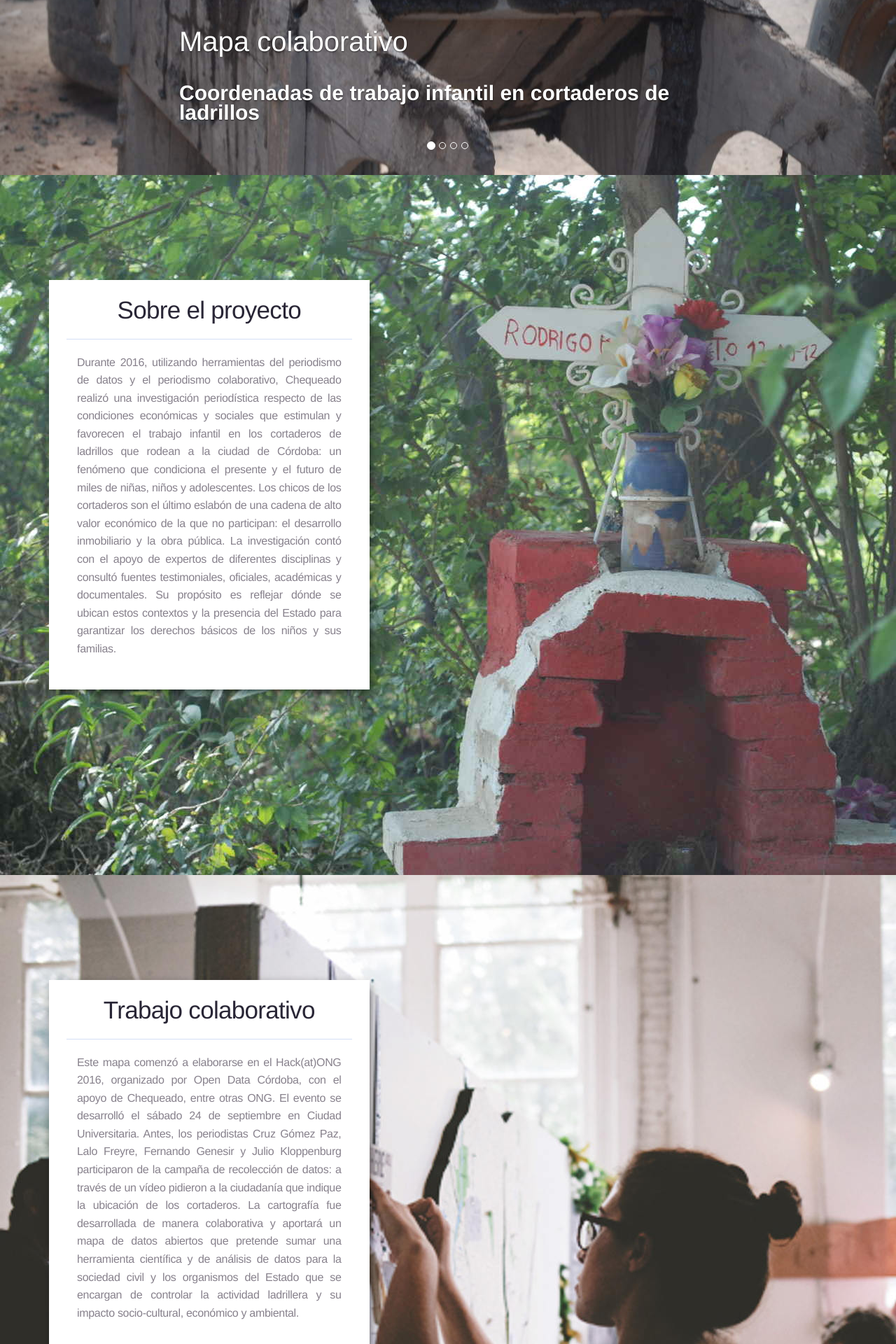
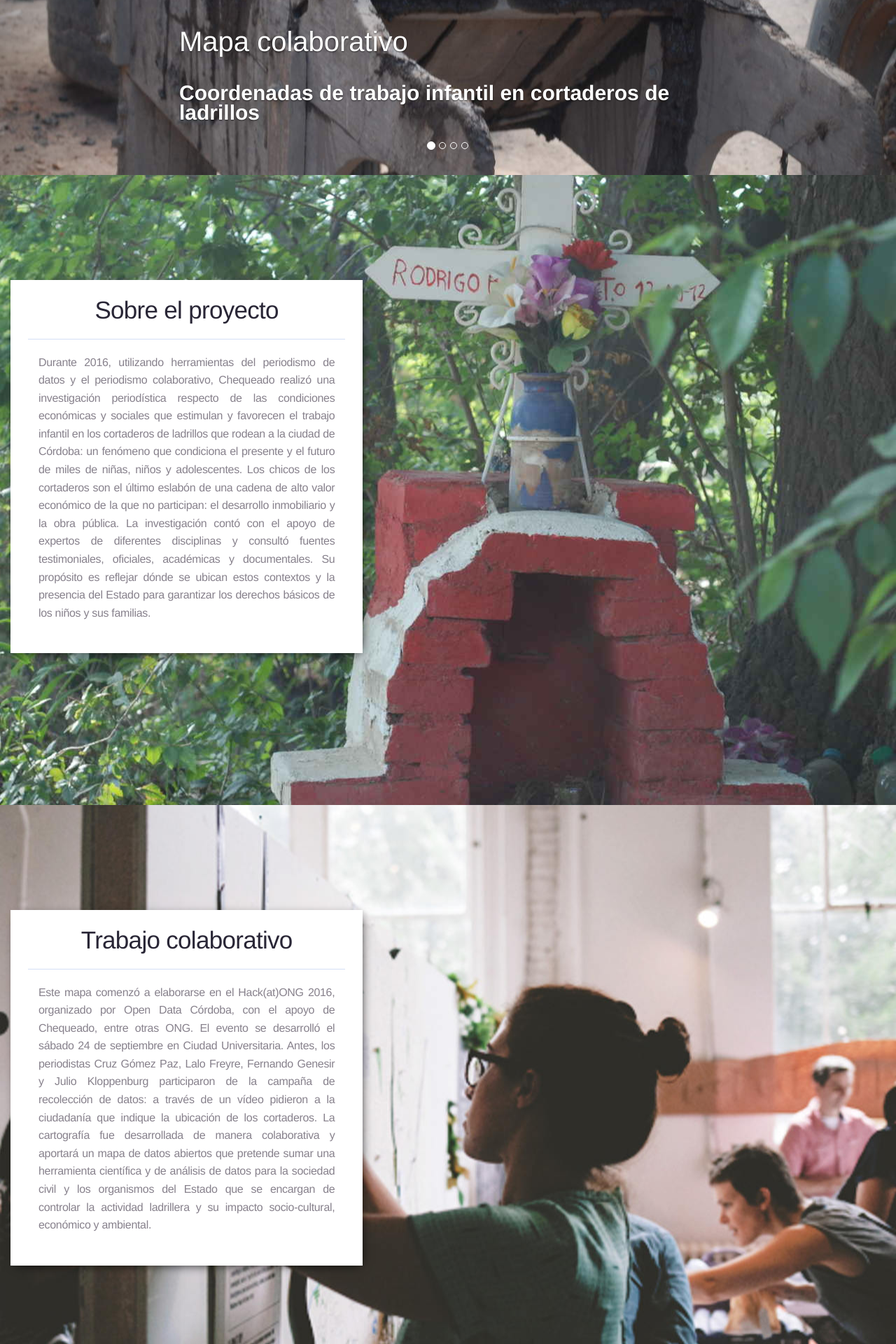
Before and after one commit to pewen/coordenadas, a Flask app: page / in a window 1280 px wide. Shown: the part 550-2470 px from the top of the page at 70% size. Run offline with Flask 2, Linux system fonts and the light colour scheme; some libraries are stand-ins or nearby versions.

Commit message:
style of the background imgs

```diff
--- a/static/css/main.css
+++ b/static/css/main.css
@@ -323,25 +323,44 @@ p {
 		       no-repeat center center fixed;
     }
 }
-
-
 /****************************************
  * Definiciones
  ***************************************/
 #def {
     background-image: url("../img/carousel/cover2.JPG");
+    background-position: center center;
+    width: 100%;
+    height: 1050px;
+    padding-top : 100px;
+}
+
+@media only screen and (min-width : 992px) {
+    #def {
+	background-image: url("../img/backgrounds/cover2_sm.JPG");
+	height: 900px;
+    }
+}
+
+@media only screen and (min-width : 1200px) {
+    #def {
+	background-image: url("../img/backgrounds/cover2.JPG");
+	height: 900px;
+    }
+}
+
+#colaboration {
+    background-image: url("../img/mapeo_colaborativo2.jpg");
+    background-position: center center;
     width: 100%;
     height: 1000px;
     padding-top : 100px;
     padding-bottom: 100px;
 }
 
-#colaboration {
-    background-image: url("../img/mapeo_colaborativo2.jpg");
-    width: 100%;
-    height: 1000px;
-    padding-top : 100px;
-    padding-bottom: 100px;
+@media only screen and (min-width : 992px) {
+    #colaboration {
+	height: 800px;
+    }
 }
 
 .box-def {
--- a/templates/_site/feed.xml
+++ b/templates/_site/feed.xml
@@ -5,8 +5,8 @@
     <description>Sitio Web oficial de la TEDxRíoCuarto. Nuestra primera edición fue realizada el día 9 de octubre del 2015 en el Teatro Municipal de la ciudad de Río Cuarto - Córdoba - Argentina.</description>
     <link>/mapa_cortaderos//</link>
     <atom:link href="/mapa_cortaderos//feed.xml" rel="self" type="application/rss+xml"/>
-    <pubDate>Thu, 09 Feb 2017 11:17:22 -0300</pubDate>
-    <lastBuildDate>Thu, 09 Feb 2017 11:17:22 -0300</lastBuildDate>
+    <pubDate>Thu, 09 Feb 2017 11:47:23 -0300</pubDate>
+    <lastBuildDate>Thu, 09 Feb 2017 11:47:23 -0300</lastBuildDate>
     <generator>Jekyll v3.1.6</generator>
 
   </channel>
--- a/templates/_site/index.html
+++ b/templates/_site/index.html
@@ -166,9 +166,9 @@
 
 
 <section id="def" class="first_element">
-  <div class="container">
+  <div class="container-fluid">
     <div class="row">
-      <div class="col-md-5">
+      <div class="col-sm-6 col-md-5">
 	<div class="box-def  wow bounceInLeft animated">
 	  <h2>Sobre el proyecto</h2>
 	  <p>Durante 2016, utilizando herramientas del periodismo de datos y el periodismo colaborativo, Chequeado realizó una investigación periodística respecto de las condiciones económicas y sociales que estimulan y favorecen el trabajo infantil en los cortaderos de ladrillos que rodean a la ciudad de Córdoba: un fenómeno que condiciona el presente y el futuro de miles de niñas, niños y adolescentes. Los chicos de los cortaderos son el último eslabón de una cadena de alto valor económico de la que no participan: el desarrollo inmobiliario y la obra pública. La investigación contó con el apoyo de expertos de diferentes disciplinas y consultó fuentes testimoniales, oficiales, académicas y documentales. Su propósito es reflejar dónde se ubican estos contextos y la presencia del Estado para garantizar los derechos básicos de los niños y sus familias.</p>
@@ -180,9 +180,9 @@
 
 
 <section id="colaboration" class="section">
-  <div class="container">
+  <div class="container-fluid">
     <div class="row">
-      <div class="col-md-5">
+      <div class="col-sm-6 col-md-5">
 	<div class="box-def  wow bounceInLeft animated">
 	  <h2>Trabajo colaborativo</h2>
 	  <p>
```
Also changed, not shown: templates/index.html (+4 -4 lines), static/img/backgrounds/cover2.JPG (added), static/img/backgrounds/cover2_sm.JPG (added).
